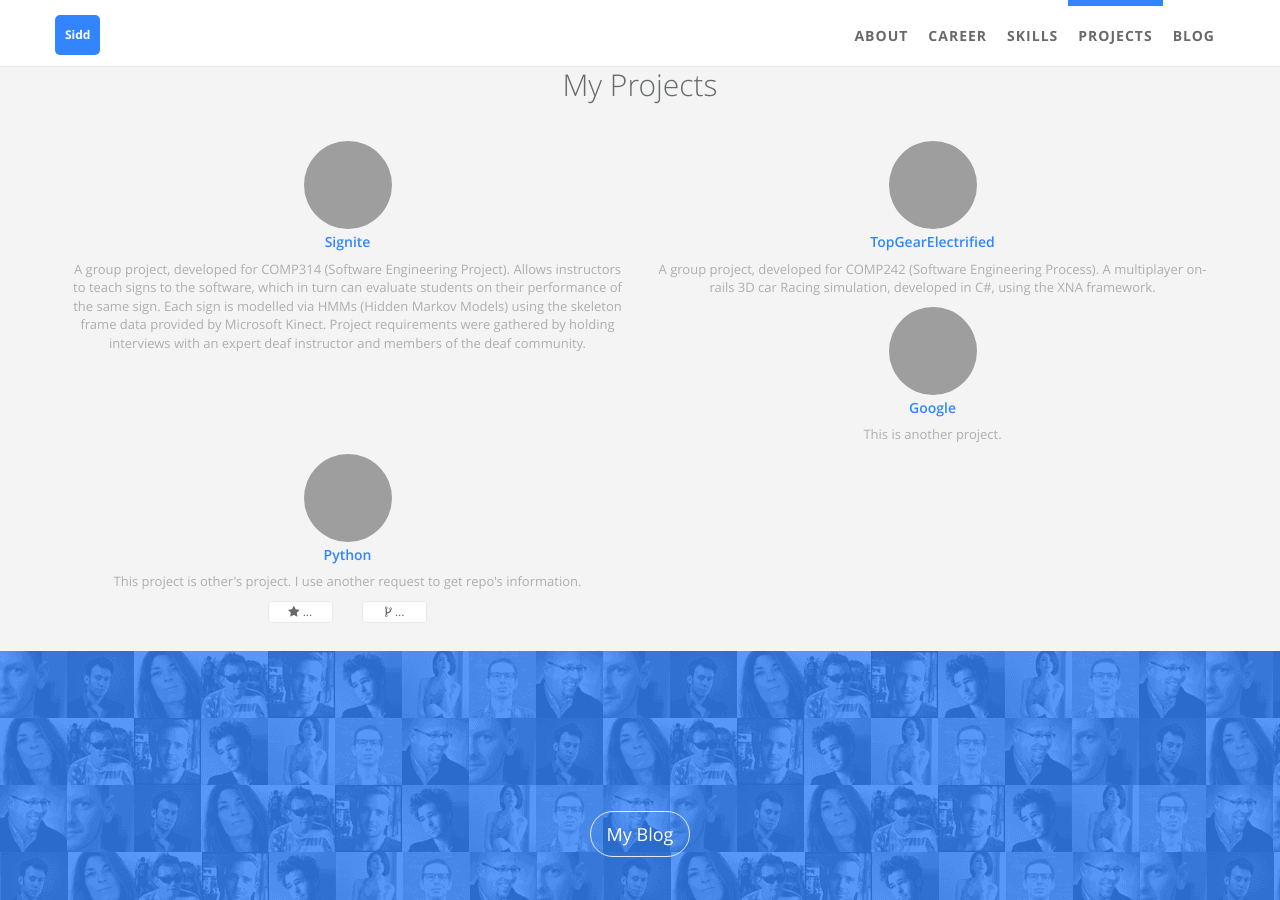
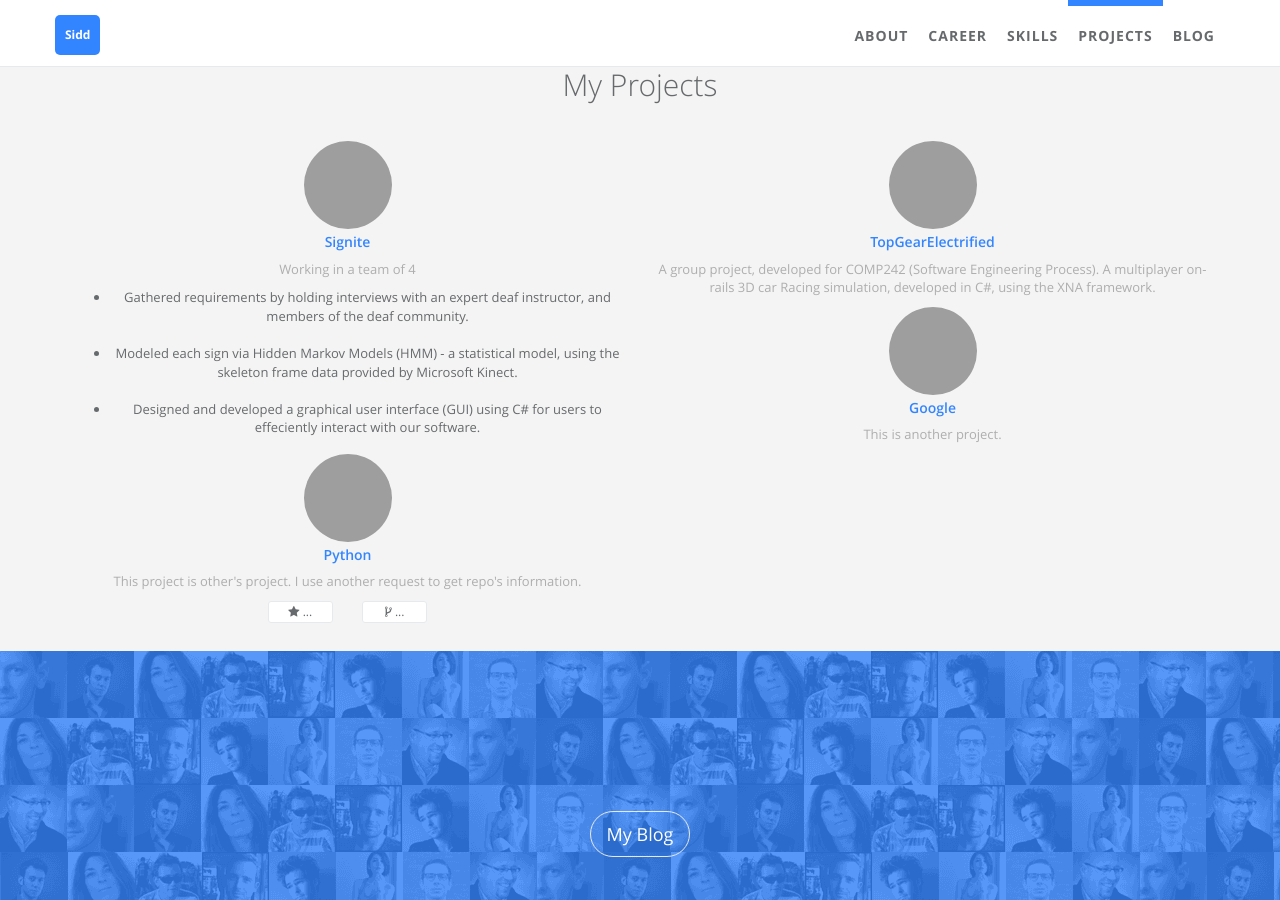
Before and after one commit to sarora/sarora.github.io, a Jekyll site: the page built from index.html, in a window 1280 px wide and 900 px high, scrolled down 3349 px, cut to the strip 0-900 px from the top of the window. Built offline with Jekyll 4.4.1, drawn with Linux system fonts in a browser that asks for light colours; grey boxes are pictures that could not be loaded.

Commit message:
Add Signite Experience

```diff
--- a/_data/index/projects.yml
+++ b/_data/index/projects.yml
@@ -5,10 +5,10 @@
 - name: Signite
   url:  https://github.com/sarora/314Kinect
   img: /static/assets/img/landing/kinect-ui.png
-  desc: A group project, developed for COMP314 (Software Engineering Project).
-        Allows instructors to teach signs to the software, which in turn can evaluate students on their performance of the same sign.
-        Each sign is modelled via HMMs (Hidden Markov Models) using the skeleton frame data provided by Microsoft Kinect.
-        Project requirements were gathered by holding interviews with an expert deaf instructor and members of the deaf community.
+  desc: Working in a team of 4 <ul style="list-style-type:disc">
+      <li>Gathered requirements by holding interviews with an expert deaf instructor, and members of the deaf community.  <br/><br/></li>
+      <li>Modeled each sign via Hidden Markov Models (HMM) - a statistical model, using the skeleton frame data provided by Microsoft Kinect. <br/><br/></li>
+      <li>Designed and developed a graphical user interface (GUI) using C# for users to effeciently interact with our software. </li> </ul>
 
 - name: TopGearElectrified
   url: https://github.com/sarora/242TopGearElectrified
```
